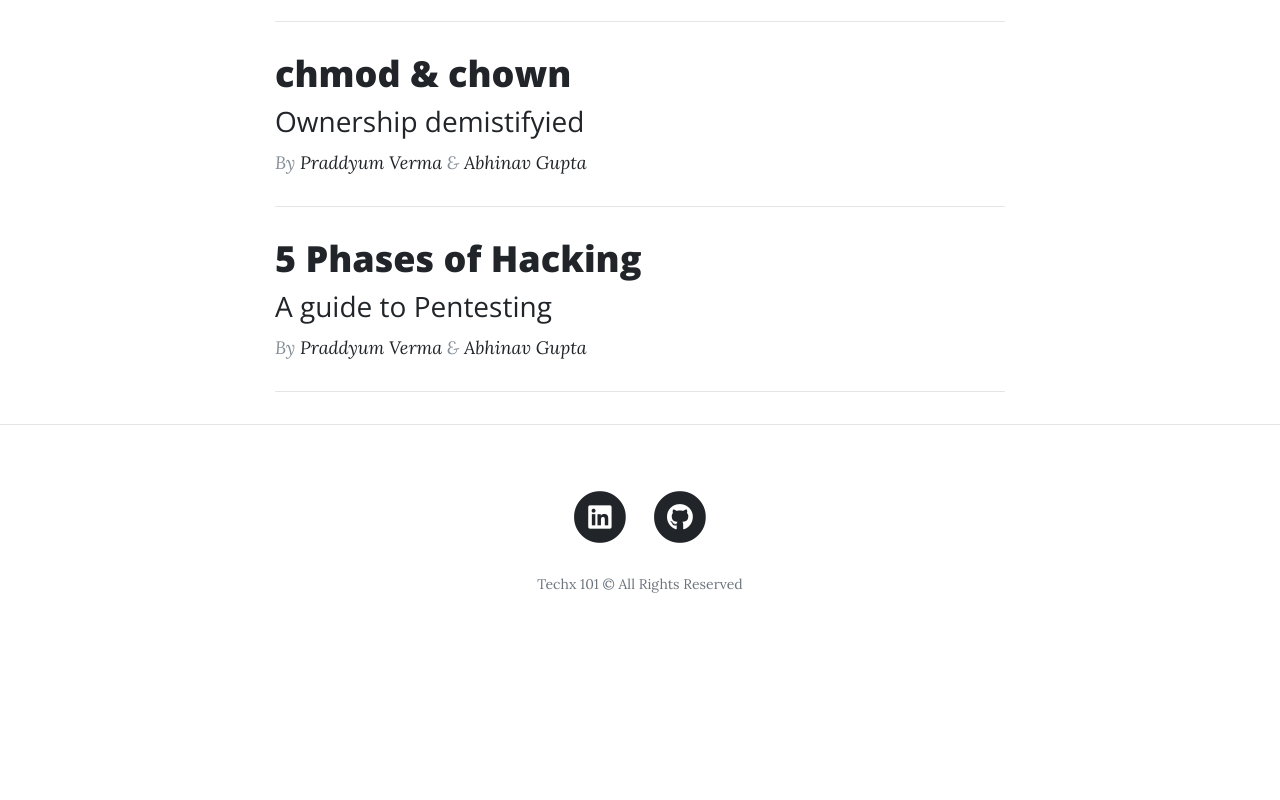
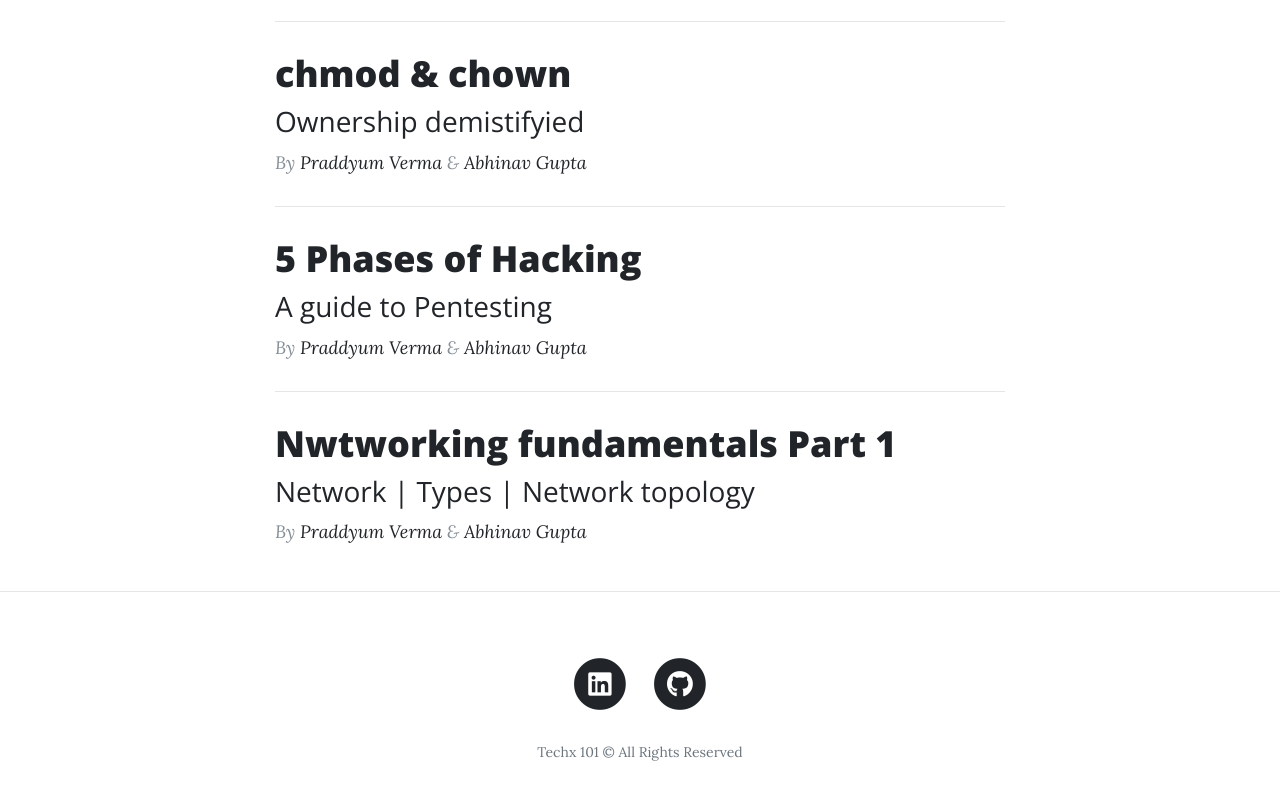
Before and after one commit to anugrahpaul2000/techx, a website: page Ethical Hacking/Ethical_Hacking_Home.html in a window 1280 px wide. Shown: the part 930-1730 px from the top of the page. Before the commit the page ends 1590 px from the top, so only its background shows below. Drawn offline with nearby package versions, Linux system fonts and the light colour scheme.

Commit message:
Networkin1

```diff
--- a/Ethical Hacking/Ethical_Hacking_Home.html
+++ b/Ethical Hacking/Ethical_Hacking_Home.html
@@ -127,6 +127,19 @@
           </p>
         </div>
       <hr>
+      <div class="post-preview">
+        <a href="Net1.html">
+          <h2 class="post-title">
+            Nwtworking fundamentals Part 1
+          </h2>
+          <h3 class="post-subtitle">
+            Network | Types | Network topology
+          </h3>
+        </a>
+        <p class="post-meta">By
+          <a href="https://www.linkedin.com/in/praddyum/">Praddyum Verma</a> & <a href="https://www.linkedin.com/in/abhinav-g-5503b1a8">Abhinav Gupta</a><!--ADD LINKEDIN PROFILE LINKS-->
+        </p>
+      </div>
       </div>
     </div>
   </div>
```
Also changed, not shown: Ethical Hacking/Net1.html (+1 -1 lines).
